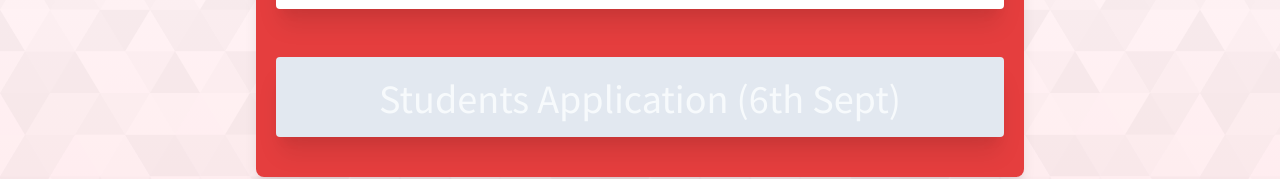
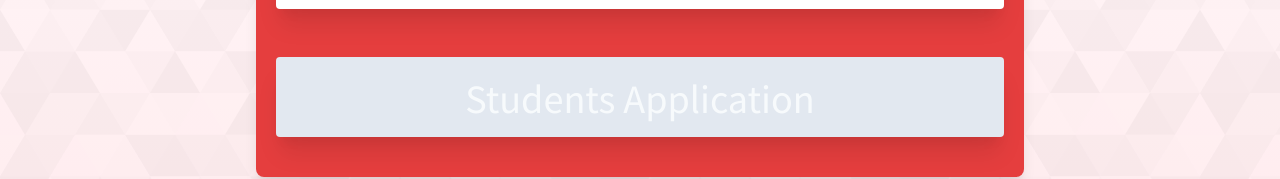
Before and after one commit to shawavisek35/synthack, a React (Create React App) app: page /apply in a window 1280 px wide. Shown: the part 407-586 px from the top of the page. Built offline with nearby package versions, Linux system fonts and the light colour scheme.

Commit message:
Apply fix #2

```diff
--- a/src/components/Apply.js
+++ b/src/components/Apply.js
@@ -16,7 +16,7 @@ const Apply = () => {
         <div
           className="bg-gray-300 rounded text-gray-100 shadow-xl text-center py-3 text-4xl border border-transparent hover:text-white cursor-not-allowed"
         >
-          <h1>Students Application (6th Sept)</h1>
+          <h1>Students Application</h1>
         </div>
       </div>
     </div>
```
